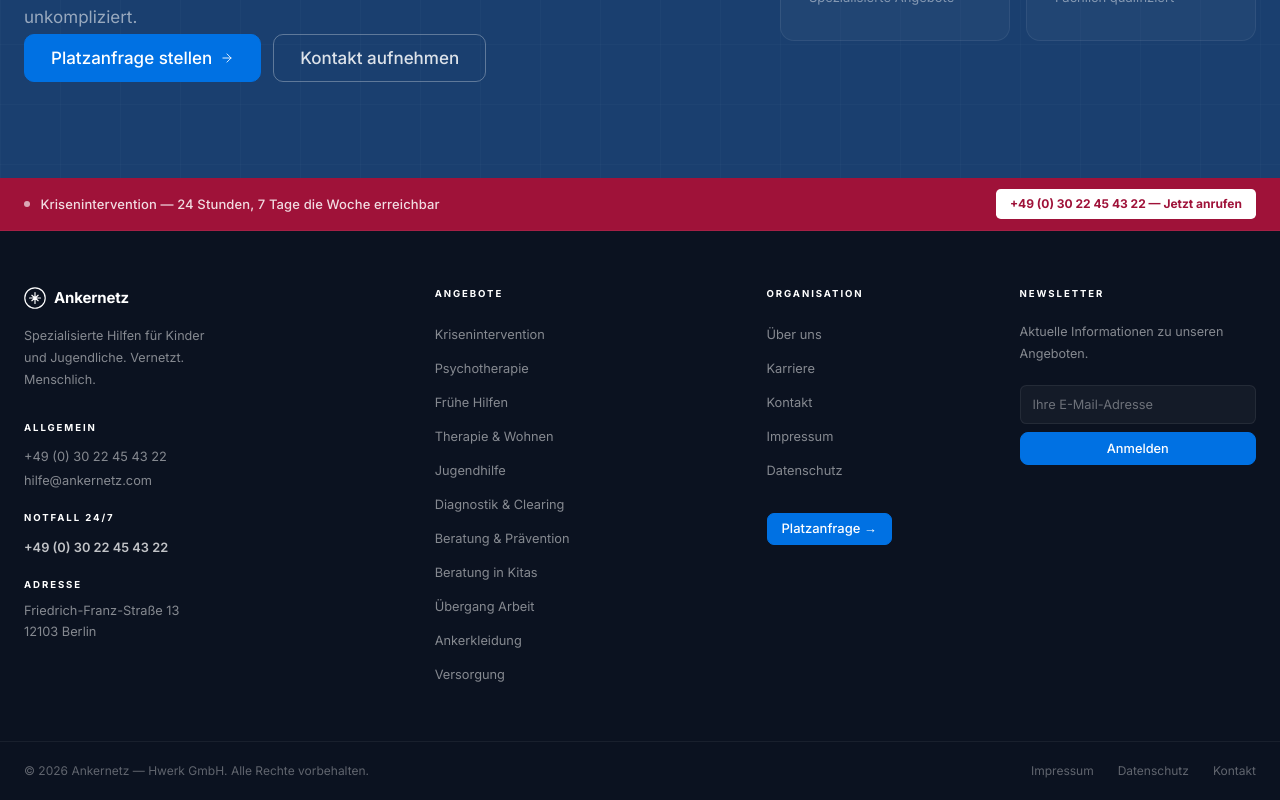
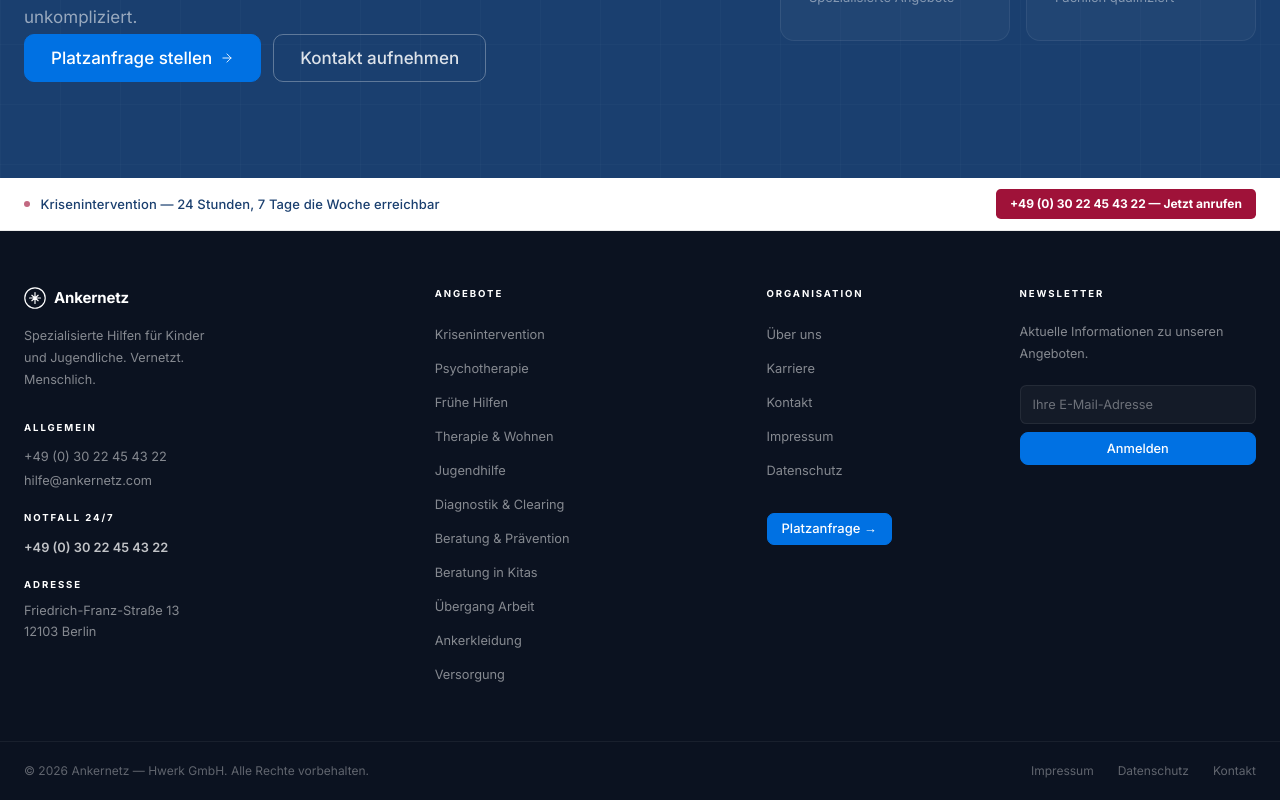
Before and after one commit to ankernetz/ankernetz, a Next.js app: page / in a window 1280 px wide. Shown: the part 3967-4767 px from the top of the page. Built offline with nearby package versions, Linux system fonts and the light colour scheme.

Commit message:
Footer banner: white background, red only on call button

```diff
--- a/app/components/Footer.tsx
+++ b/app/components/Footer.tsx
@@ -50,15 +50,15 @@ export default function Footer() {
     <footer style={{ background: "#0b1220" }}>
 
       {/* ── Notfall-Banner ── */}
-      <div style={{ background: "#9f1239", padding: "0.7rem 0", borderBottom: "1px solid rgba(255,255,255,0.06)" }}>
+      <div style={{ background: "#ffffff", padding: "0.7rem 0", borderBottom: "1px solid rgba(0,0,0,0.08)" }}>
         <div className="site-container" style={{ display: "flex", alignItems: "center", justifyContent: "space-between", gap: "1rem", flexWrap: "wrap" }}>
           <div style={{ display: "flex", alignItems: "center", gap: "0.625rem" }}>
-            <span style={{ width: "0.4rem", height: "0.4rem", borderRadius: "50%", background: "white", flexShrink: 0, animation: "pulse 2s infinite" }} />
-            <p style={{ fontSize: "0.8125rem", fontWeight: 500, color: "rgba(255,255,255,0.85)", letterSpacing: "0.01em" }}>
+            <span style={{ width: "0.4rem", height: "0.4rem", borderRadius: "50%", background: "#9f1239", flexShrink: 0, animation: "pulse 2s infinite" }} />
+            <p style={{ fontSize: "0.8125rem", fontWeight: 500, color: "#1a3f6f", letterSpacing: "0.01em" }}>
               Krisenintervention — 24 Stunden, 7 Tage die Woche erreichbar
             </p>
           </div>
-          <a href="tel:+4930224543220" style={{ fontSize: "0.75rem", fontWeight: 700, color: "#9f1239", background: "white", padding: "0.35rem 0.875rem", borderRadius: "0.3rem", textDecoration: "none", whiteSpace: "nowrap" }}>
+          <a href="tel:+4930224543220" style={{ fontSize: "0.75rem", fontWeight: 700, color: "white", background: "#9f1239", padding: "0.35rem 0.875rem", borderRadius: "0.3rem", textDecoration: "none", whiteSpace: "nowrap" }}>
             +49 (0) 30 22 45 43 22 — Jetzt anrufen
           </a>
         </div>
```
